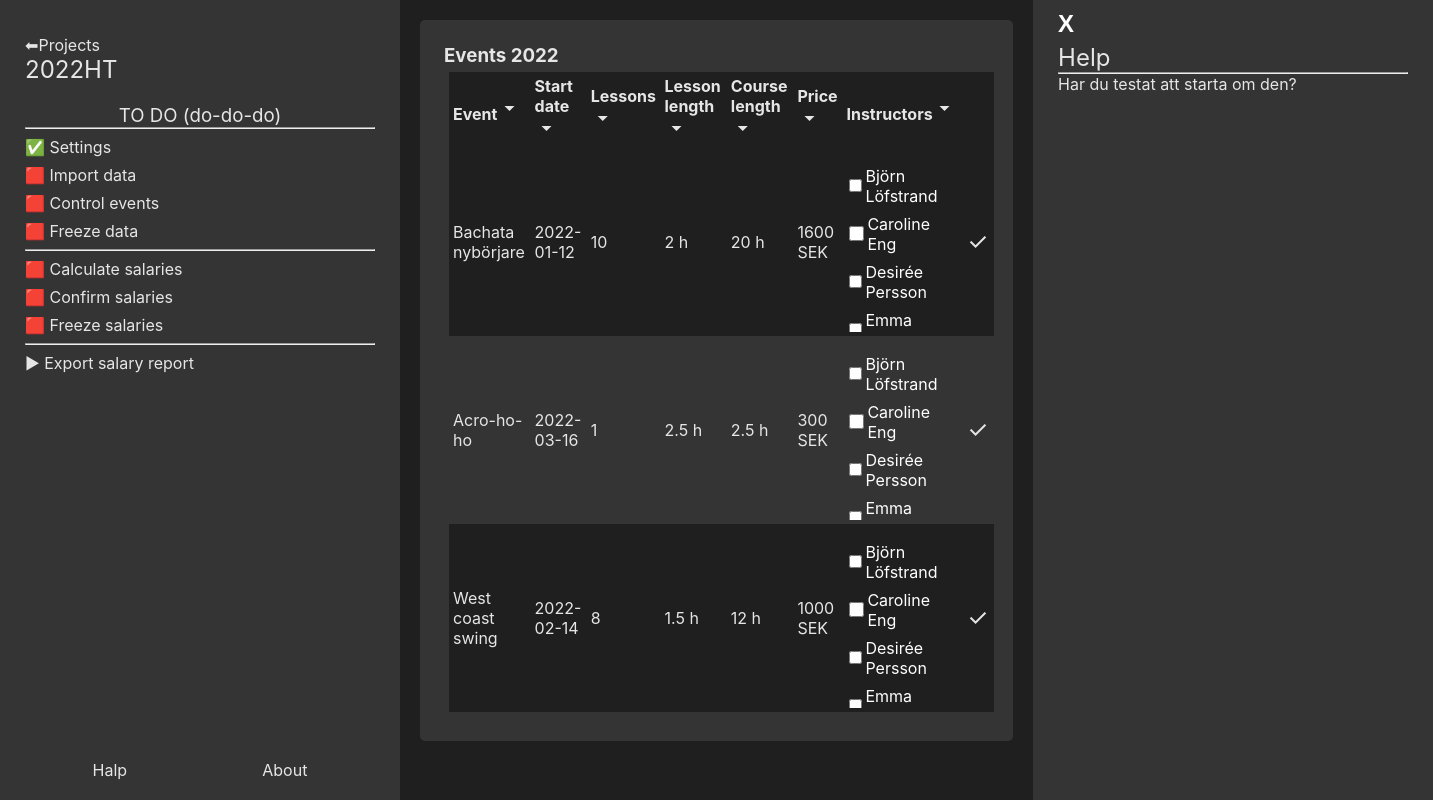
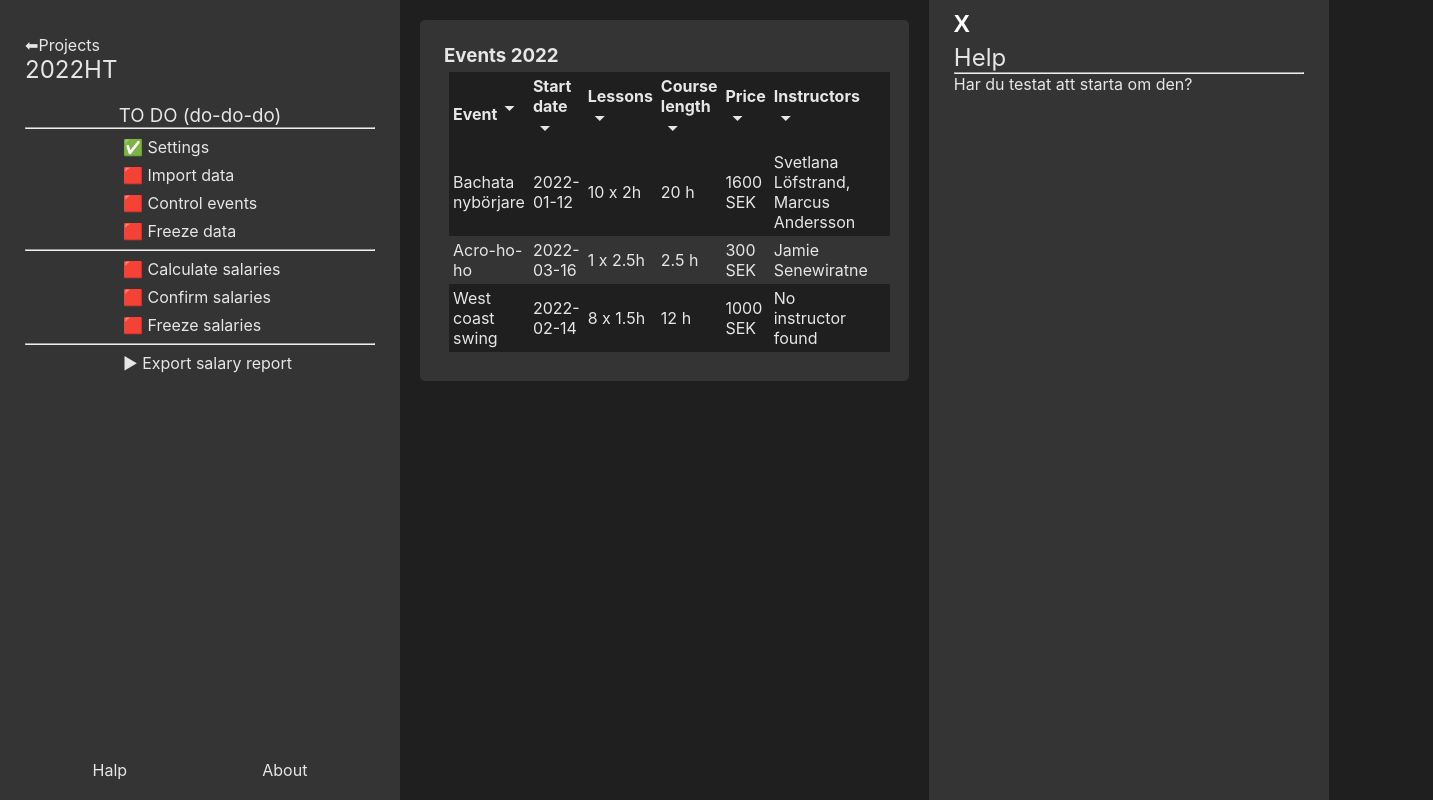
Before and after one commit to desirewp/salary-calculator, a React (Vite) app in the folder salary-calculator/: page /project/1/event-data in a window 1280 px wide. Shown: the whole page, 1433 px wide, since content can reach past the window. Built offline with nearby package versions, Linux system fonts and the light colour scheme.

Commit message:
struggling with form functions to save & update

```diff
--- a/salary-calculator/src/assets/Classes.ts
+++ b/salary-calculator/src/assets/Classes.ts
@@ -22,7 +22,8 @@
     public lessons: number,
     public lessonLength: number,
     public price: number,
-    public instructors: string[]
+    public instructors: string[],
+    public edit: boolean
   ) {
     this.id = id;
     this.eventName = eventName;
@@ -31,6 +32,7 @@
     this.lessonLength = lessonLength;
     this.price = price;
     this.instructors = instructors;
+    this.edit = edit;
   }
 }
 
@@ -59,10 +61,10 @@
   new Event("afaffafgfm", "Bachata nybörjare", "2022-01-12", 10, 2, 1600, [
     "abcd55izicbi",
     "abcdvvvizicbi",
-  ]),
+  ], false),
   new Event("baxbjabxj", "Acro-ho-ho", "2022-03-16", 1, 2.5, 300, [
     "abcadaizicbi",
-  ]),
+  ], false),
   new Event(
     "shjcjdanvfnov",
     "West coast swing",
@@ -70,7 +72,7 @@
     8,
     1.5,
     1000,
-    []
+    [], false
   ),
 ];
 
--- a/salary-calculator/src/components/DropDownCheckboxes/DropDownCeckboxes.css
+++ b/salary-calculator/src/components/DropDownCheckboxes/DropDownCeckboxes.css
@@ -1,8 +1,8 @@
 .checkbox-select{
-
     padding: 3px;
-    height: 180px;
+    height: 190px;
     overflow-y: auto;
+    overflow-x: hidden;
     /* max-width: 45px; */
 }
 
@@ -10,11 +10,12 @@
     width: 15px;
 }
 
-ul,li{
+ul,.form-list{
+    margin: 0;
     padding: 0;
 }
 
-li{
+.form-list{
     display:flex;
     justify-content: left;
     align-items: center;
@@ -22,9 +23,12 @@
 }
 
 .list-item-container{
-    height: 2.5rem;
+    height: 2rem;
 }
 
+.form-list:hover{
+    background: yellow;
+}
 .selected-instructor{
     background: yellow;
 }
--- a/salary-calculator/src/components/DropDownCheckboxes/DropDownCheckboxes.tsx
+++ b/salary-calculator/src/components/DropDownCheckboxes/DropDownCheckboxes.tsx
@@ -1,31 +1,46 @@
 import { useState } from "react";
-import { instructors2023 } from "../../assets/Classes";
+import { Event, instructors2023 } from "../../assets/Classes";
 import "./DropDownCeckboxes.css";
 
+interface IDropDownCheckboxes {
+  event: Event;
+}
 
-interface IDropDownCheckboxes{
-  selectedInstructors: string[];
+interface IEventFormData {
+  id: string;
+  // lessons: number;
+  // lessonLength: number;
+  instructors: string[];
 }
 
 // Hela eventet behöver hämtas in som en usestate Variabel
-const DropDownCheckboxes = ({selectedInstructors} : IDropDownCheckboxes ) => {
-  const [selected, setSelected] = useState<String[]>(selectedInstructors);
+const DropDownCheckboxes = ({ event }: IDropDownCheckboxes) => {
+  const [eventFormData, setEventFormData] = useState<IEventFormData>(event);
+  const [orginalEventFormData, setOrginalEventFormData] =
+    useState<IEventFormData>(event);
 
   // ---------- Event handlers -------------------
+  const handleSubmit = (e: React.FormEvent) => {
+    e.preventDefault();
+    // Skriver över "sparvariabeln" med den nya datan
+    setOrginalEventFormData(eventFormData);
+  };
 
-  // Den här metoden behöver kunna lägga till och ta bort i eventsVT22
-  const handleCheckboxChange = (instructorId: string) => {
-    if (selected.includes(instructorId)) {
-      // Det här utfallet tar bort instruktören om hen kryssas ur
-      setSelected(selected.filter((checkbox) => checkbox !== instructorId));
-    } else {
-      // Det här utfallet lägger till instruktören om hen kryssas i.
-      setSelected([...selected, instructorId]);
-    }
-    alert(selected);
+  const handleUndoChanges = () => {
+    // Återställer eventet till ordinarie data (ångrar)
+    setEventFormData(orginalEventFormData);
+  };
+
+  // Hanterar onChange events och lagrar dom i "nya data variabeln" eventFormData
+  const handleFormFieldChange = (field: keyof IEventFormData, value: any) => {
+    setEventFormData((prevEventFormData) => ({
+      ...prevEventFormData,
+      [field]: value,
+    }));
   };
 
   return (
+    <form onSubmit={handleSubmit}>
       <div className="checkbox-select">
         <ul>
           {instructors2023.map((instructor) => {
@@ -33,16 +48,28 @@
               <div className="list-item-container" key={instructor.id}>
                 <li
                   className={
-                  selected.includes(instructor.id) ? "selected-instructor" : ""
+                    eventFormData.instructors.includes(instructor.id)
+                      ? "selected-instructor form-list"
+                      : "form-list"
                   }
                 >
                   <input
                     type="checkbox"
                     id={instructor.id}
                     value={instructor.id}
-                  checked={selected.includes(instructor.id)}
-                  onChange={() => {
-                    handleCheckboxChange(instructor.id);
+                    checked={eventFormData.instructors.includes(instructor.id)}
+                    onChange={(event) => {
+                      const isChecked = event.target.checked;
+                      const instructor = event.target.value;
+
+                      handleFormFieldChange(
+                        "instructors",
+                        isChecked
+                          ? [...eventFormData.instructors, instructor]
+                          : eventFormData.instructors.filter((i) => {
+                              i !== instructor;
+                            })
+                      );
                     }}
                   />
                   <label htmlFor={instructor.id}>{instructor.fullName}</label>
@@ -52,6 +79,13 @@
           })}
         </ul>
       </div>
+      {/* <button type="submit">
+        Spara! <span className="material-symbols-outlined">done</span>
+      </button>
+      <button type="button" onClick={handleUndoChanges}>
+        Ångra <span className="material-symbols-outlined">close</span>
+      </button> */}
+    </form>
   );
 };
 
--- a/salary-calculator/src/components/Project/Events/Events.css
+++ b/salary-calculator/src/components/Project/Events/Events.css
@@ -26,20 +26,33 @@
   background: #4e4e4e;
 }
 
-  .flex-row-between{
+.flex-row-between {
   display: flex;
   justify-content: space-between;
   align-items: center;
 }
 
-.material-symbols-outlined{
-  color: #E6E6E6;
+.material-symbols-outlined {
+  color: #e6e6e6;
   cursor: pointer;
 }
-.material-symbols-outlined:hover{
-color:  #1f1f1f
+.material-symbols-outlined:hover {
+  color: #1f1f1f;
 }
 
-.display-none{
+.display-none {
   display: none;
 }
+
+.edit-icon {
+  display: none;
+}
+
+tr:hover .edit-icon {
+  display: block;
+}
+
+.action-column{
+ width: 35px;
+
+}
--- a/salary-calculator/src/components/Project/Events/Events.tsx
+++ b/salary-calculator/src/components/Project/Events/Events.tsx
@@ -1,16 +1,61 @@
-import { useState } from "react";
-import {
-  Event,
-  eventsVT22,
-  instructors2023,
-} from "../../../assets/Classes";
+import { useRef, useState } from "react";
+import { Event, eventsVT22, instructors2023 } from "../../../assets/Classes";
 import "./Events.css";
 import DropDownCheckboxes from "../../DropDownCheckboxes/DropDownCheckboxes";
 
 const Events = () => {
+  // Denna useState lagrar orginalvärdet på Events så att man kan gå tillbaka "en edit"
   const [events, setEvents] = useState<Event[]>(eventsVT22);
-  // Bestämmer utseendet på tabellen
-  const [displayEditMode, setDisplayEditMode] = useState<string[]>([]);
+
+  // Lagrar det event som har ändrats så att man kan välja att spara det eller att kaste ändringen :)
+  const [newEvent, setNewEvent] = useState<Event>();
+
+  // const editInstructors = (instructors: string[], eventId: string) => {
+  //   const updatedEvents = updateEventInstructorsById(instructors, eventId);
+  //   console.log(`här triggas edit Instructors och ${updatedEvents} sparas till newEvents`)
+  //   setNewEvents(updatedEvents);
+  // };
+
+  // Tar in event id för event som ska uppdateras och instruktörerna som det ska uppdateras till
+  // Går sedan in på eventet med rätt id och byter ut dess instruktörer till de/den nya
+  // const updateEventInstructorsById = (
+  //   newInstructors: string[],
+  //   eventId: string
+  // ) => {
+  //   return events.map((event) => {
+  //     if (event.id === eventId) {
+  //       return { ...event, instructors: newInstructors };
+  //     }
+  //     return event;
+  //   });
+  // };
+
+  // -------------- Hanterar uppdateringar av Instructors -------------------
+
+  const handleInstructorChange = (
+    selectedInstructors: string[],
+    eventId: string
+  ) => {
+    console.log(
+      `Dessa instrukötrer ska det ändras till ${selectedInstructors}`
+    );
+    // Här ska det sparas till en temp variabel som kan skrivas från om användaren väljer att spara
+  };
+
+  const saveChanges = () => {};
+
+  // ------------ UI -------------------
+  const toggleEditUI = (eventId: string) => {
+    const updatedEditOnEvent = events.map((event) => {
+      if (event.id === eventId) {
+        return { ...event, edit: !event.edit };
+      }
+      return event;
+    });
+    // Ändrar edit mode på objektet så att UI togglas
+    setEvents(updatedEditOnEvent);
+    return updatedEditOnEvent;
+  };
 
   // Hämtar om kursen har en giltig instruktör som har bet medlemsavgift
   const getInstructorNameById = (instructorId: string) => {
@@ -21,24 +66,39 @@
     return instructor ? instructor.fullName : "Instructor not member";
   };
 
+  // Sköter visningen av instruktörers namn
   const instructorData = (instructors: string[]) => {
     if (instructors.length === 0) {
       return "No instructor found";
     }
     const instructorArray = instructors.map(getInstructorNameById);
-    const instructorText = instructorArray.join();
+    const instructorText = instructorArray.join(", ");
     return instructorText;
   };
 
   // ------------Event handlers----------------
+  //När man klickar på knappen visas edit-mode
+  const handleEditCourseClick = (eventId: string) => {
+    toggleEditUI(eventId);
+  };
 
-  // 1. När man klickar på knappen ska dropdown menyn visas istället för nuvarande instruktörer
-  const handleEditCourseClick = (eventId: string) => {
-    if (displayEditMode.includes(eventId)) {
-      setDisplayEditMode(displayEditMode.filter((event) => event !== eventId));
-    } else {
-      setDisplayEditMode([...displayEditMode, eventId]);
-    }
+  // När man klickar på knappen så stängs edit-mode och de nya ändingarna sparas
+  const handleSaveEditClick = (eventId: string) => {
+    // instructors ändras
+    // saveChanges();
+    // // sedan edit från toggleEditUI
+    // toggleEditUI(eventId);
+  };
+
+  const handleSaveChangesClick = (e: React.FormEvent, eventId: string) => {
+    e.preventDefault();
+    alert("nu ska saker sparas!");
+    toggleEditUI(eventId);
+  };
+
+  const handleUndoChangesClick = (eventId: string) => {
+    alert("nu ska saker INTE sparas!");
+    toggleEditUI(eventId);
   };
 
   return (
@@ -74,14 +134,6 @@
               </th>
               <th>
                 <p>
-                  Lesson length
-                  <span className="material-symbols-outlined">
-                    arrow_drop_down
-                  </span>
-                </p>
-              </th>
-              <th>
-                <p>
                   Course length
                   <span className="material-symbols-outlined">
                     arrow_drop_down
@@ -104,6 +156,7 @@
                   </span>
                 </p>
               </th>
+              <th className="action-column"></th>
             </tr>
           </thead>
           <tbody>
@@ -117,10 +170,9 @@
                     <p>{event.startDate}</p>
                   </td>
                   <td>
-                    <p>{event.lessons}</p>
-                  </td>
-                  <td>
-                    <p>{event.lessonLength} h</p>
+                    <p>
+                      {event.lessons} x {event.lessonLength}h
+                    </p>
                   </td>
                   <td>
                     <p>{event.lessons * event.lessonLength} h</p>
@@ -128,34 +180,50 @@
                   <td>
                     <p>{event.price} SEK</p>
                   </td>
-                  <td className="flex-row-between">
-                    {displayEditMode.includes(event.id) ? (
-                      <>
+                  <td>
+                    {!event.edit ? (
                       <p>{instructorData(event.instructors)}</p>
+                    ) : (
+                      <DropDownCheckboxes event={event} />
+                    )}
+                  </td>
+
+                  <td className="action-column">
+                    {!event.edit ? (
                       <span
-                          className="material-symbols-outlined"
+                        className="material-symbols-outlined edit-icon"
                         onClick={() => {
                           handleEditCourseClick(event.id);
                         }}
                       >
                         edit_document
                       </span>
-                      </>
                     ) : (
-                      <>
-                     {/* Behöver skickas ned som en useState */}
-
-                        <DropDownCheckboxes selectedInstructors={event.instructors}
-                        />
+                      <div>
+                        <button type="submit">
+                          <span
+                            className="material-symbols-outlined"
+                            onClick={(e) => {
+                              handleSaveChangesClick(e, event.id);
+                            }}
+                            //   onClick={() => {
+                            //     handleSaveEditClick(event.id);
+                            //   }}
+                          >
+                            done
+                          </span>
+                        </button>
+                        <button type="button">
                           <span
                             className="material-symbols-outlined"
                             onClick={() => {
-                            handleEditCourseClick(event.id);
+                              handleUndoChangesClick(event.id);
                             }}
                           >
-                          done
+                            close
                           </span>
-                      </>
+                        </button>
+                      </div>
                     )}
                   </td>
                 </tr>
```
Also changed, not shown: 1 other file (tests, documents, lock files or other folders). Lines whose indentation alone changed are shown as unchanged.
